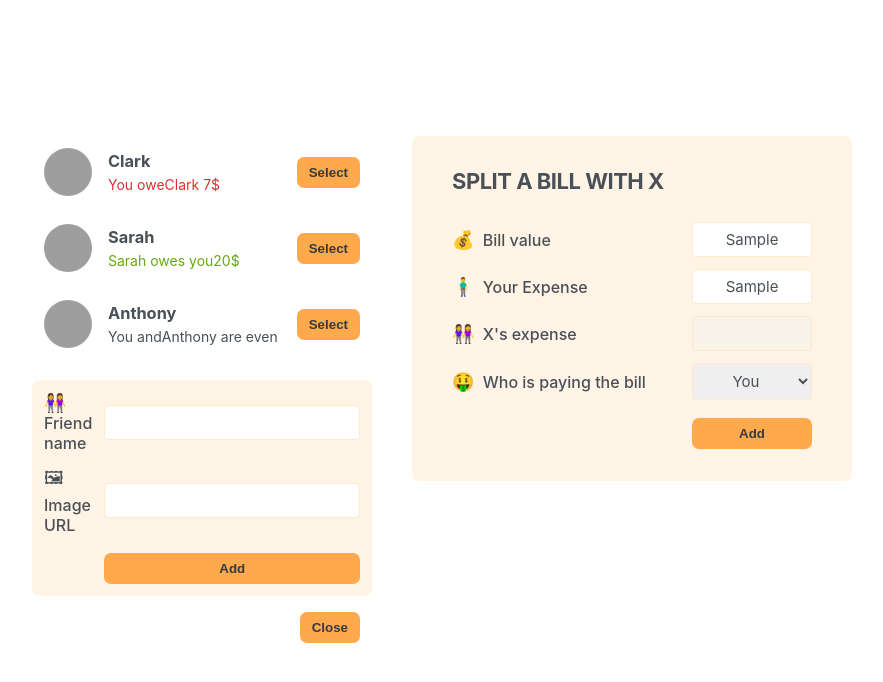
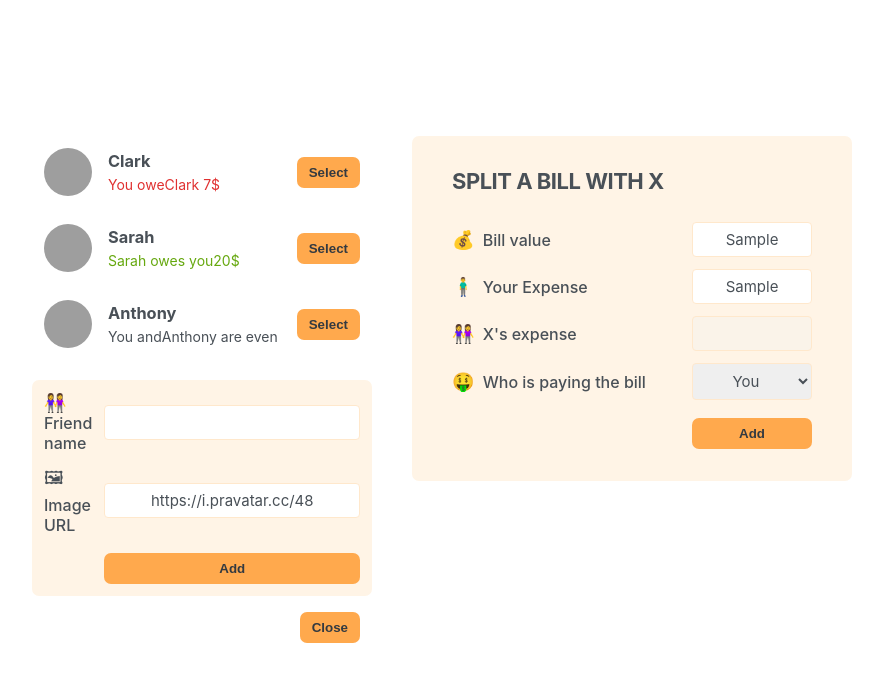
Before and after one commit to Fichtenbaum/eat-n-split, a React (Create React App) app: page / in a window 1280 px wide. Both pictures are taken after typing "Sample", "Sample" into the empty fields and a click on the button "Add friend". Shown: the top 682 px of the page, without its empty margins (198-1081 px from the left). Built offline with nearby package versions, Linux system fonts and the light colour scheme; grey boxes are pictures that could not be loaded.

Commit message:
feat: adding a new friend funcktion

```diff
--- a/src/App.js
+++ b/src/App.js
@@ -31,16 +31,22 @@
 
 export default function App() {
   const [showAddFriend, setShowAddFriend] = useState(false);
+  const [friends, setFriends] = useState(initialFriends);
 
   function handleShowAddFriend() {
     setShowAddFriend((show) => !show);
   }
 
+  function handleAddFriend(friend) {
+    setFriends((friends) => [...friends, friend]);
+    setShowAddFriend(false);
+  }
+
   return (
     <div className="app">
       <div className="sidebar">
-        <FriendsList />
-        {showAddFriend && <FormAddFriend />}
+        <FriendsList friends={friends} />
+        {showAddFriend && <FormAddFriend onAddFriend={handleAddFriend} />}
         <Button onClick={handleShowAddFriend}>
           {showAddFriend ? "Close" : "Add friend"}
         </Button>
@@ -51,8 +57,8 @@
   );
 }
 
-function FriendsList() {
-  const friends = initialFriends;
+function FriendsList({ friends }) {
+  // const friends = initialFriends;
   return (
     <ul>
       {friends.map((friend) => (
@@ -87,14 +93,44 @@
   );
 }
 
-function FormAddFriend() {
+function FormAddFriend({ onAddFriend }) {
+  const [name, setName] = useState("");
+  const [image, setImage] = useState("https://i.pravatar.cc/48");
+
+  function handleSubmit(e) {
+    e.preventDefault();
+
+    if (!name || !image) return;
+
+    const id = crypto.randomUUID();
+    const newFriend = {
+      id,
+      name,
+      image: `${image}?=${id}`,
+      balance: 0,
+    };
+
+    onAddFriend(newFriend);
+
+    setName("");
+    setImage("https://i.pravatar.cc/48");
+  }
+
   return (
-    <form className="form-add-friend">
+    <form className="form-add-friend" onSubmit={handleSubmit}>
       <label>👭 Friend name</label>
-      <input type="text" />
+      <input
+        type="text"
+        value={name}
+        onChange={(e) => setName(e.target.value)}
+      />
 
       <label>🖼 Image URL</label>
-      <input type="text" />
+      <input
+        type="text"
+        value={image}
+        onChange={(e) => setImage(e.target.value)}
+      />
 
       <Button>Add</Button>
     </form>
```
